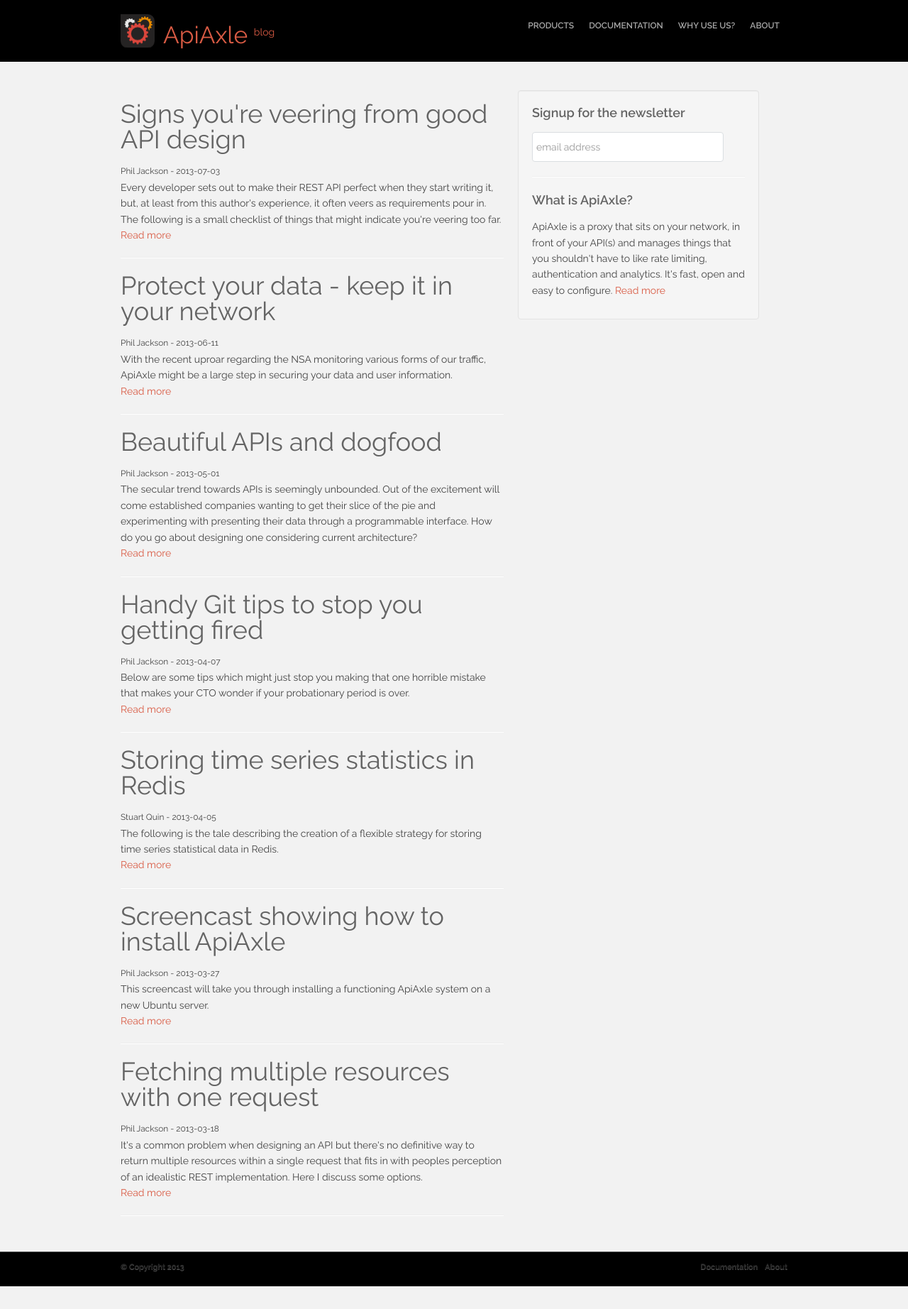
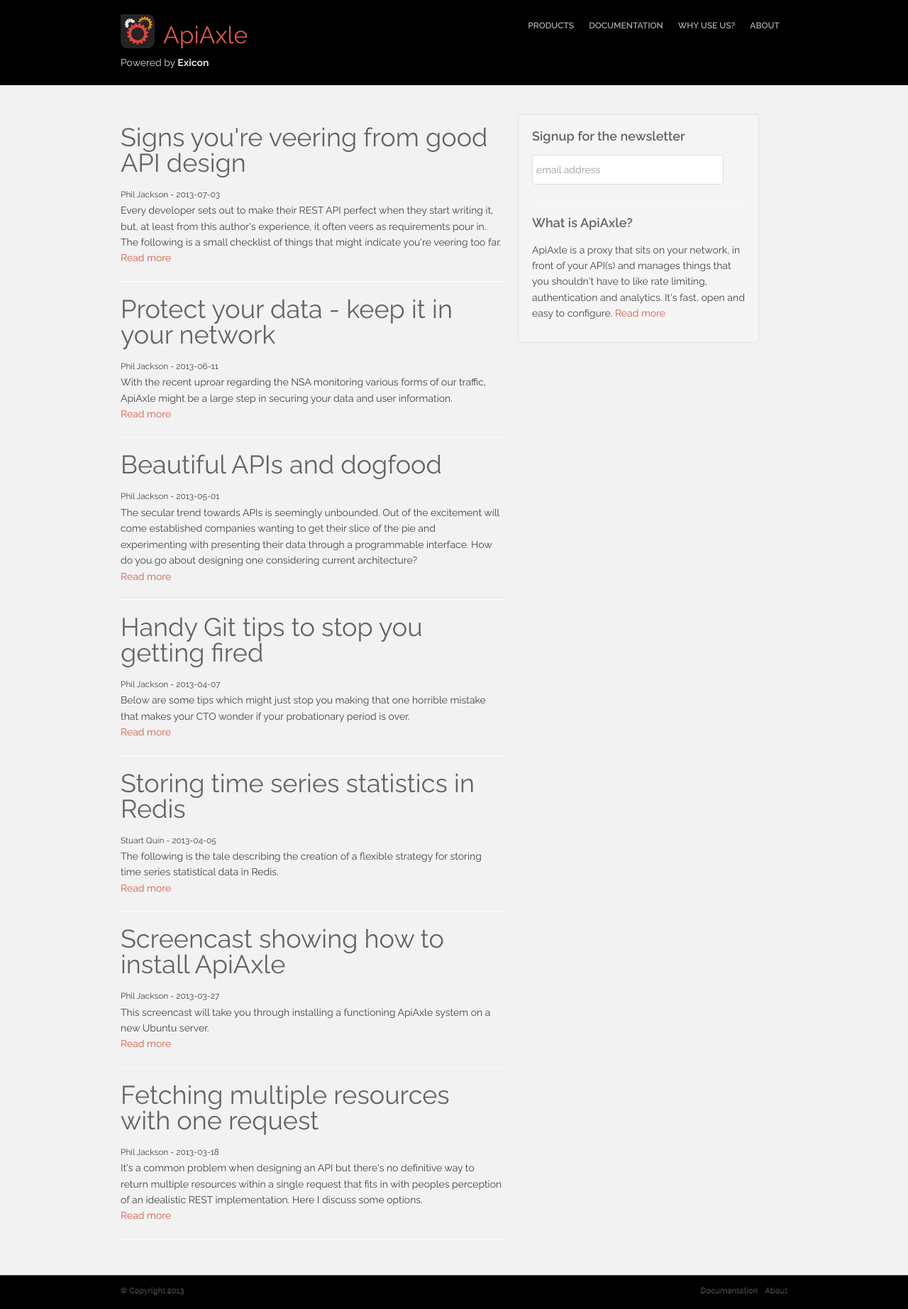
Before and after one commit to apiaxle/blog, a Jekyll site: the page built from index.html, in a window 1280 px wide. Shown: the whole page at 71% size. Built offline with Jekyll 4.4.1, drawn with Linux system fonts in a browser that asks for light colours; before the commit the page ends 1812 px from its top, so only the background shows below that.

Commit message:
Added the powered by header.

```diff
--- a/_includes/header.html
+++ b/_includes/header.html
@@ -3,7 +3,10 @@
     <div class="row">
 
       <!--logo starts-->
-      <div class="span4 logo"> <a class="brand" href="/">ApiAxle <sup>blog</sup></a></div>
+      <div class="span4 logo">
+        <a class="brand" href="/">ApiAxle</a>
+        <div class="powered-by">Powered by <a href="http://exiconglobal.com">Exicon</a></div>
+      </div>
       <!--logo ends-->
 
       <div class="span8 clearfix">
--- a/css/style.css
+++ b/css/style.css
@@ -50,6 +50,18 @@ Here is CSS structure...
 /*----------------------------------------*/
 /*----- 1.1 General styles -----*/
 /*----------------------------------------*/
+#header .powered-by {
+    color: #ddd;
+    font-size: 14px;
+    padding-top: 10px;
+}
+
+#header .powered-by a {
+    color: #ddd;
+    font-size: 14px;
+    font-weight: bold;
+}
+
 body {
 	background: #f2f2f2;
 	font-size: 14px;
```
